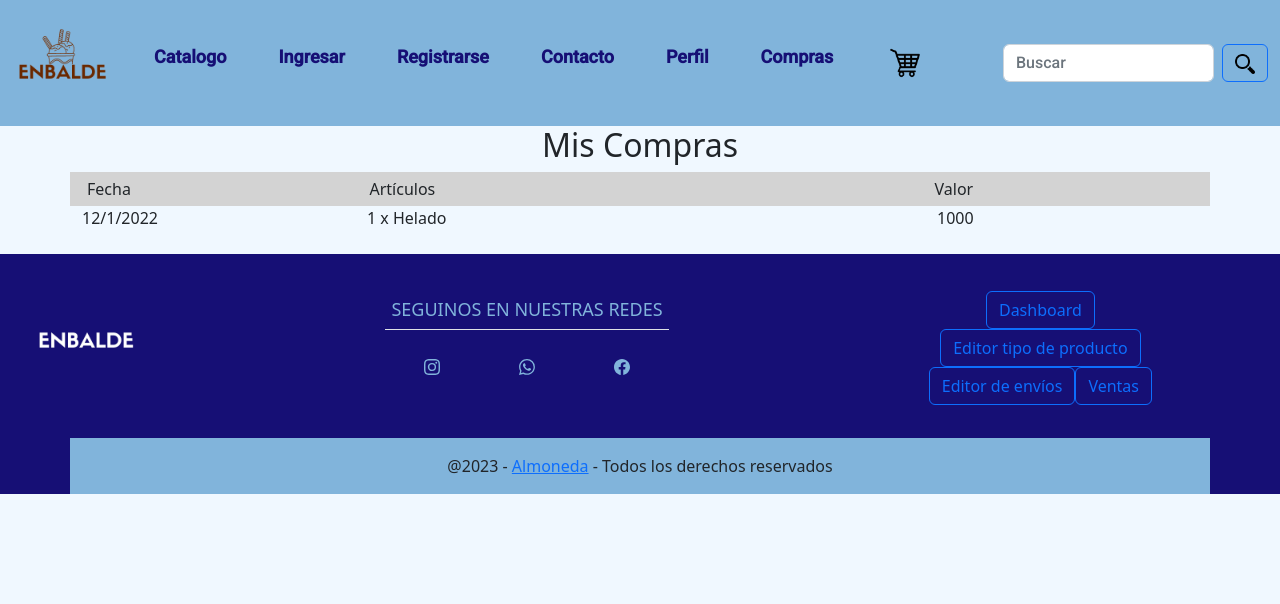
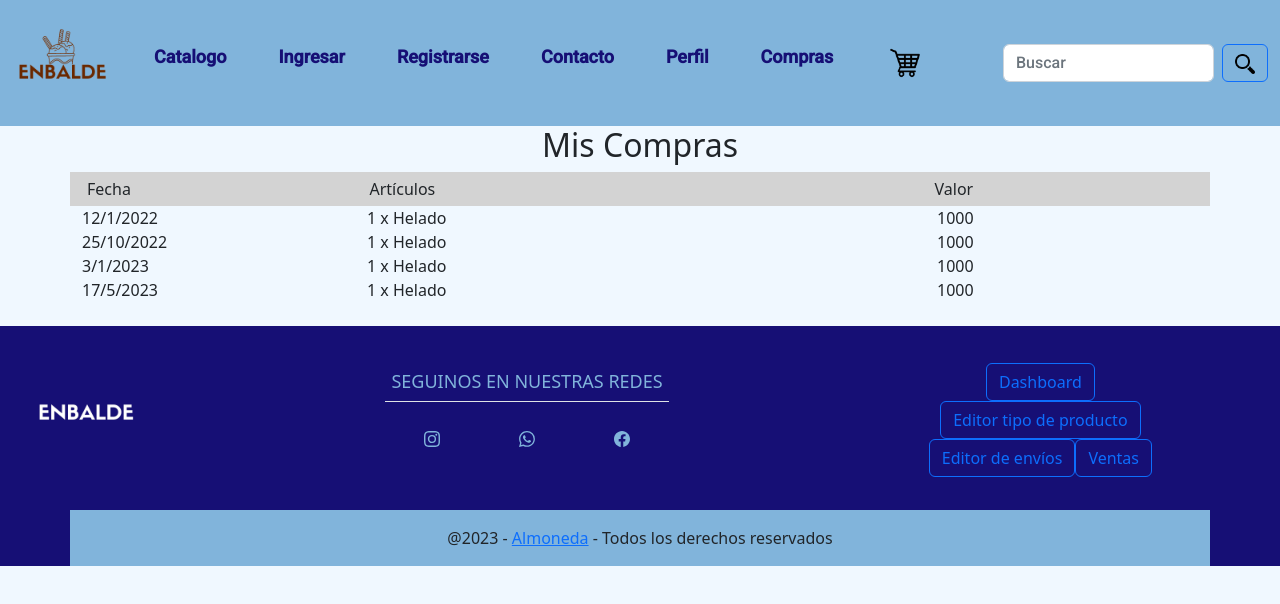
Before and after one commit to NataliaAlvarezIspc/proyecto-ispc-ecommerce, an Angular app in the folder front-end/enbalde/: page /compras in a window 1280 px wide. Shown: the top 604 px of the page. Built offline with nearby package versions, Linux system fonts and the light colour scheme.

Commit message:
Agregar mas compras hardcodeadas

```diff
--- a/front-end/enbalde/src/app/compras.service.ts
+++ b/front-end/enbalde/src/app/compras.service.ts
@@ -9,7 +9,12 @@ export class ComprasService {
   constructor() { }
 
   obtenerCompras () {
-    return [new CompraClass(new Date("01/12/2022").getTime(), [ "1 x Helado" ], 1000)]
+    return [
+      new CompraClass(new Date("01/12/2022").getTime(), [ "1 x Helado" ], 1000),
+      new CompraClass(new Date("10/25/2022").getTime(), [ "1 x Helado" ], 1000),
+      new CompraClass(new Date("01/03/2023").getTime(), [ "1 x Helado" ], 1000),
+      new CompraClass(new Date("05/17/2023").getTime(), [ "1 x Helado" ], 1000)
+    ]
   }
 
 }
```
